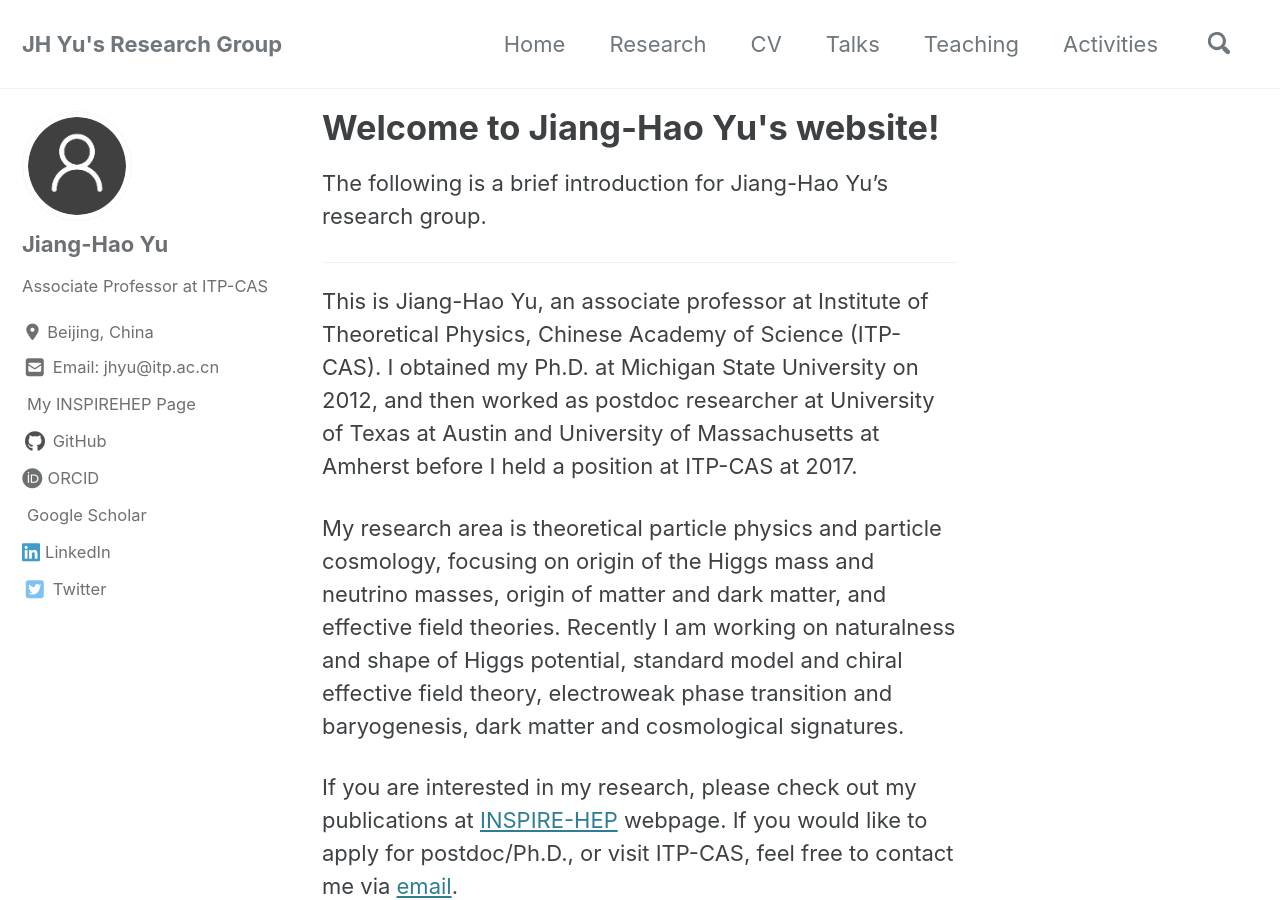
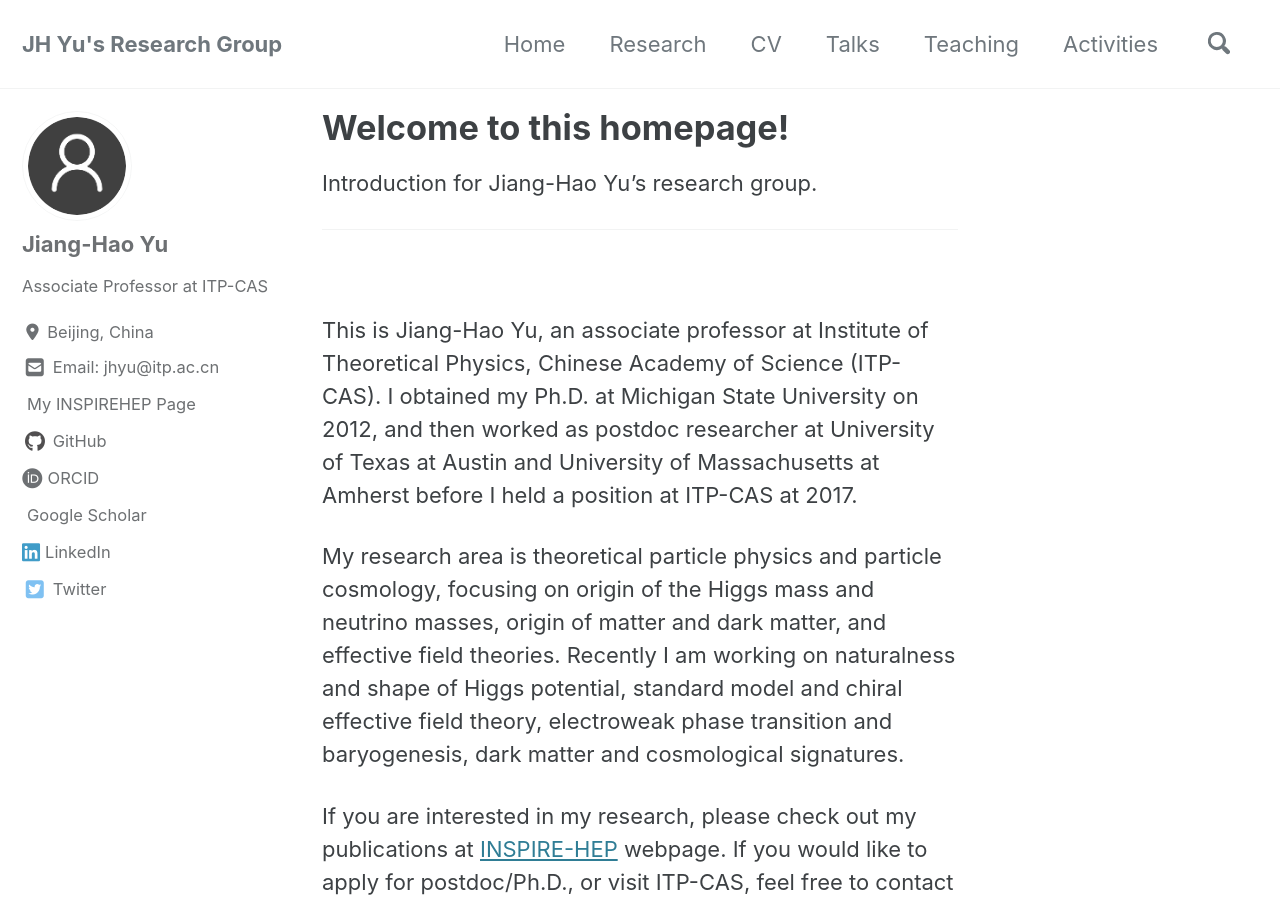
Before and after one commit to jhyu-itp/jhyu-itp.github.io, a Jekyll site: the page built from _pages/index.md, in a window 1280 px wide and 900 px high. Built offline with Jekyll 4.4.1, drawn with Linux system fonts in a browser that asks for light colours; cached includes are drawn as plain includes; nearby versions of some CDN libraries; a style sheet for code colours, icons or effects is not loaded.

Commit message:
Update index.md

```diff
--- a/_pages/index.md
+++ b/_pages/index.md
@@ -2,7 +2,7 @@
 layout: home
 author_profile: true
 permalink: /
-title: Welcome to Jiang-Hao Yu's website!
+title: Welcome to this homepage!
 
 # Delete next lines if you prefer not to have a feature row
 feature_row_title: PI 简介
@@ -17,19 +17,20 @@ feature_row:
 
 
 
-The following is a brief introduction for Jiang-Hao Yu's research group.
+Introduction for Jiang-Hao Yu's research group.
 
 
 -----------------
+<br />
 
 This is Jiang-Hao Yu, an associate professor at Institute of Theoretical Physics, Chinese Academy of Science (ITP-CAS). I obtained my Ph.D. at Michigan State University on 2012, and then worked as postdoc researcher at University of Texas at Austin and University of Massachusetts at Amherst before I held a position at ITP-CAS at 2017.
 
 My research area is theoretical particle physics and particle cosmology, focusing on origin of the Higgs mass and neutrino masses, origin of matter and dark matter, and effective field theories. Recently I am working on naturalness and shape of Higgs potential, standard model and chiral effective field theory, electroweak phase transition and baryogenesis, dark matter and cosmological signatures.
 
-If you are interested in my research, please check out my publications at [INSPIRE-HEP](https://inspirehep.net/authors/1066117) webpage. If you would like to apply for postdoc/Ph.D., or visit ITP-CAS, feel free to contact me via [email](jhyu@itp.ac.cn).
+If you are interested in my research, please check out my publications at [INSPIRE-HEP](https://inspirehep.net/authors/1066117) webpage. If you would like to apply for postdoc/Ph.D., or visit ITP-CAS, feel free to contact me via [email](mailto:jhyu@itp.ac.cn).
 
 
-<br />
+
 
 <p align="center">
 <img src="/assets/images/bio-photo.png" alt="于江浩" title="Jiang-Hao Yu" width="150"/>
@@ -46,10 +47,10 @@ If you are interested in my research, please check out my publications at [INSPI
 3. 场论理论：有效场论理论框架和非平衡态场论
 
 目前主要集中在希格斯理论疑难、有效场论、电弱相变和重子生成、暗物质探测等方面，主持国家自然科学基金委面上项目一项，在国际学术期刊发表论文36篇，含独立作者文章6篇，PRL三篇，高能物理INSPIRE数据库统计文章总引用1000次以上，被PRL等国际学术期刊邀请为审稿人，多次受邀在国际会议和国际知名大学做邀请报告和大会报告。
-<br />
+
 
 <!-- Delete next line if you prefer not to have a feature row. -->
-<br />
+
 
 <!-- {% if page.feature_row1 %}
   {% include feature_row1 %}
@@ -59,9 +60,6 @@ If you are interested in my research, please check out my publications at [INSPI
 -----------------
 
 In this research group, currently we have two postdocs:
-
-<br />
-<br />
 
 
 <table>
@@ -80,11 +78,11 @@ In this research group, currently we have two postdocs:
   <img src="/images/p1.jpg" width="30%" />
   <img src="/images/p1.jpg" width="30%" height=480/>
 </p> -->
-<br />
+
 
 and four graduate students:
 
-<br />
+
 <p align="center">
 <table>
   <tr>
@@ -109,11 +107,10 @@ Hao Sun (孙浩)
 Hao-Lin Li (李浩林)
 Yong Du (杜勇)  style="margin-left:auto;margin-right:auto;" -->
 
-<br />
+
 
 -----------------
 
-<br />
 
 We also provide research opportunities for undergraduate students, currently two undergraduate students are working with me:
 
```
